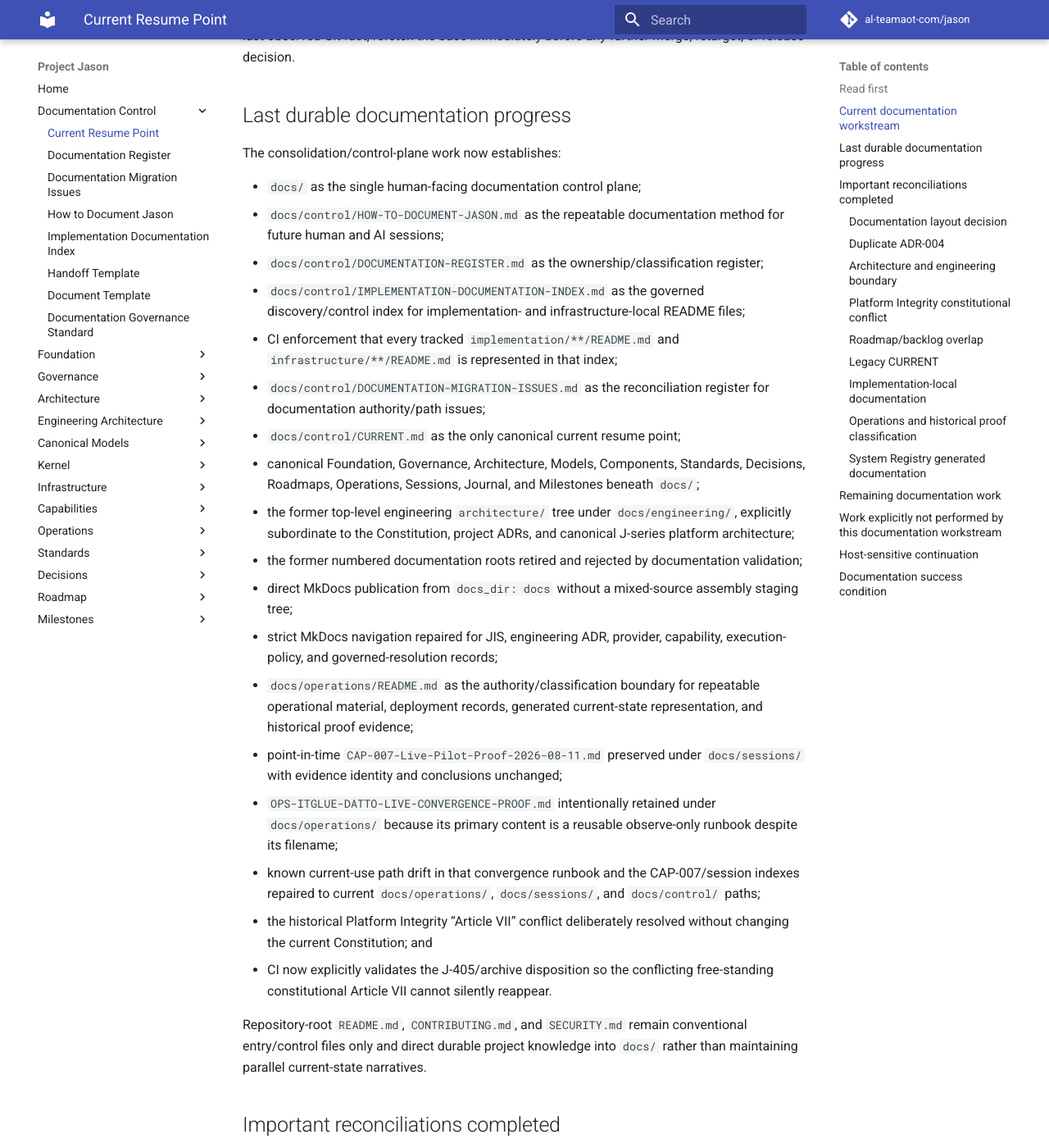
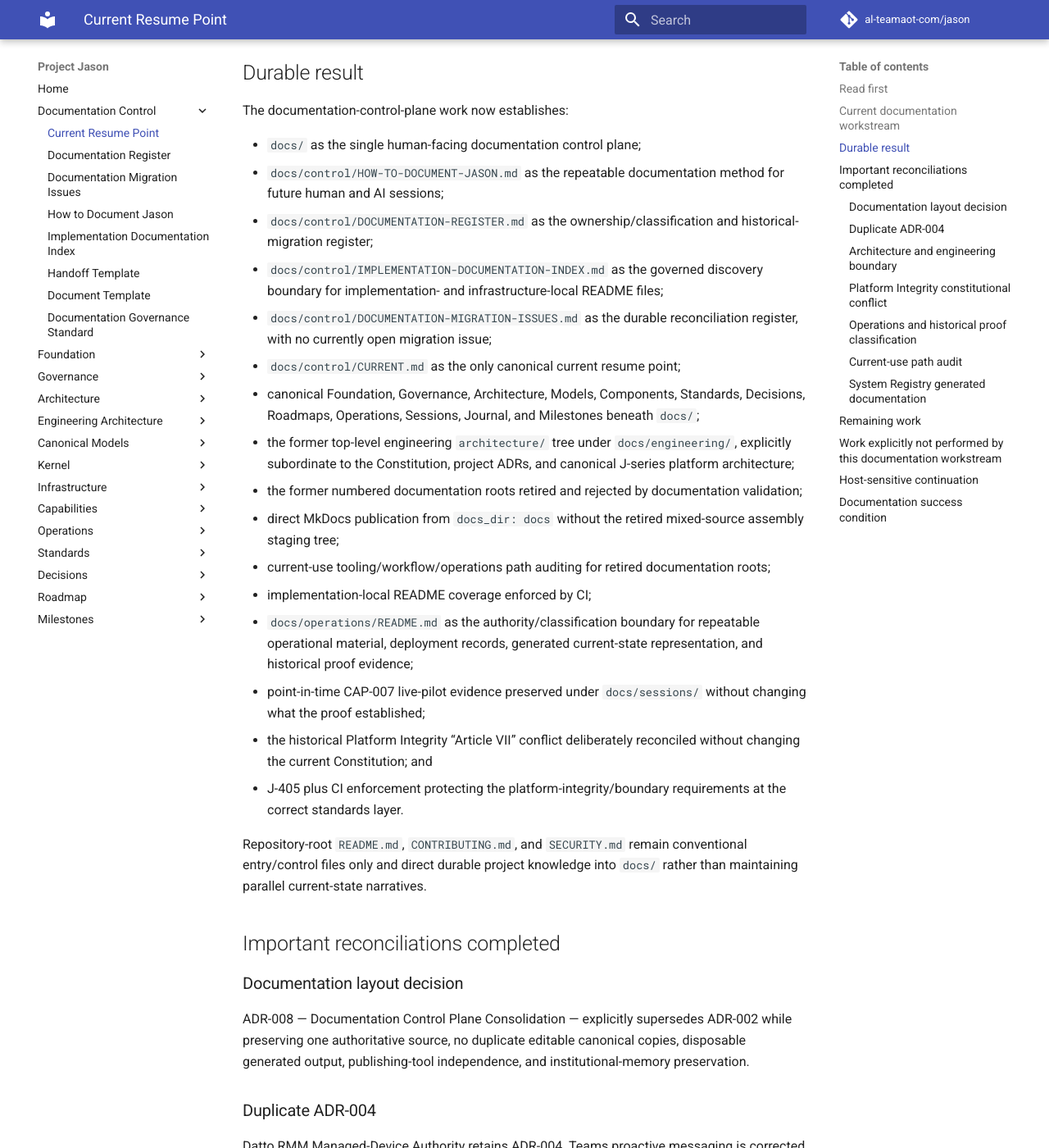
Before and after one commit to al-teamaot-com/jason, an MkDocs documentation site: the page built from docs/control/CURRENT.md, in a window 1280 px wide and 1400 px high, scrolled down 1250 px. Shown: the whole window at 82% size. Built offline with MkDocs 1.6.1 and Material for MkDocs 9.7.7, drawn with Linux system fonts in a browser that asks for light colours; comment, search, counter and statistics services are not loaded; some of the changed text lies outside the part shown.

Commit message:
Advance documentation resume point to final review

```diff
--- a/docs/control/CURRENT.md
+++ b/docs/control/CURRENT.md
@@ -1,7 +1,7 @@
 # Project Jason — Current Resume Point
 
 **Updated:** 2026-08-11
-**Status:** Documentation consolidation structurally complete; implementation-local indexing, operations/proof classification, and Platform Integrity constitutional reconciliation complete; final plain-text path audit and post-reconciliation CI/rebase check remain
+**Status:** Documentation consolidation and reconciliation complete; documentation-control validation and strict MkDocs are green; final broader CI and PR/base readiness review remain
 **Canonical purpose:** Human-readable resume point for current work. Production/runtime facts must still be established from current Git, the System Registry, and fresh host evidence when required.
 
 ## Read first
@@ -29,30 +29,28 @@
 
 `#161 — Standardize Project Jason documentation control plane`
 
-The current base branch observed during this documentation pass is `feature/jason-runtime-service` at commit `28719135e25639c48b5cce847ff83b6e4825d502`. Treat that SHA only as the last observed Git fact; refetch the base immediately before any further merge, retarget, or release decision.
+The base branch most recently observed is `feature/jason-runtime-service` at commit `28719135e25639c48b5cce847ff83b6e4825d502`. This SHA is a last-observed Git fact only; refetch the base immediately before final PR readiness or merge decisions.
 
-## Last durable documentation progress
+## Durable result
 
-The consolidation/control-plane work now establishes:
+The documentation-control-plane work now establishes:
 
 - `docs/` as the single human-facing documentation control plane;
 - `docs/control/HOW-TO-DOCUMENT-JASON.md` as the repeatable documentation method for future human and AI sessions;
-- `docs/control/DOCUMENTATION-REGISTER.md` as the ownership/classification register;
-- `docs/control/IMPLEMENTATION-DOCUMENTATION-INDEX.md` as the governed discovery/control index for implementation- and infrastructure-local README files;
-- CI enforcement that every tracked `implementation/**/README.md` and `infrastructure/**/README.md` is represented in that index;
-- `docs/control/DOCUMENTATION-MIGRATION-ISSUES.md` as the reconciliation register for documentation authority/path issues;
+- `docs/control/DOCUMENTATION-REGISTER.md` as the ownership/classification and historical-migration register;
+- `docs/control/IMPLEMENTATION-DOCUMENTATION-INDEX.md` as the governed discovery boundary for implementation- and infrastructure-local README files;
+- `docs/control/DOCUMENTATION-MIGRATION-ISSUES.md` as the durable reconciliation register, with no currently open migration issue;
 - `docs/control/CURRENT.md` as the only canonical current resume point;
 - canonical Foundation, Governance, Architecture, Models, Components, Standards, Decisions, Roadmaps, Operations, Sessions, Journal, and Milestones beneath `docs/`;
 - the former top-level engineering `architecture/` tree under `docs/engineering/`, explicitly subordinate to the Constitution, project ADRs, and canonical J-series platform architecture;
 - the former numbered documentation roots retired and rejected by documentation validation;
-- direct MkDocs publication from `docs_dir: docs` without a mixed-source assembly staging tree;
-- strict MkDocs navigation repaired for JIS, engineering ADR, provider, capability, execution-policy, and governed-resolution records;
+- direct MkDocs publication from `docs_dir: docs` without the retired mixed-source assembly staging tree;
+- current-use tooling/workflow/operations path auditing for retired documentation roots;
+- implementation-local README coverage enforced by CI;
 - `docs/operations/README.md` as the authority/classification boundary for repeatable operational material, deployment records, generated current-state representation, and historical proof evidence;
-- point-in-time `CAP-007-Live-Pilot-Proof-2026-08-11.md` preserved under `docs/sessions/` with evidence identity and conclusions unchanged;
-- `OPS-ITGLUE-DATTO-LIVE-CONVERGENCE-PROOF.md` intentionally retained under `docs/operations/` because its primary content is a reusable observe-only runbook despite its filename;
-- known current-use path drift in that convergence runbook and the CAP-007/session indexes repaired to current `docs/operations/`, `docs/sessions/`, and `docs/control/` paths;
-- the historical Platform Integrity “Article VII” conflict deliberately resolved without changing the current Constitution; and
-- CI now explicitly validates the J-405/archive disposition so the conflicting free-standing constitutional Article VII cannot silently reappear.
+- point-in-time CAP-007 live-pilot evidence preserved under `docs/sessions/` without changing what the proof established;
+- the historical Platform Integrity “Article VII” conflict deliberately reconciled without changing the current Constitution; and
+- J-405 plus CI enforcement protecting the platform-integrity/boundary requirements at the correct standards layer.
 
 Repository-root `README.md`, `CONTRIBUTING.md`, and `SECURITY.md` remain conventional entry/control files only and direct durable project knowledge into `docs/` rather than maintaining parallel current-state narratives.
 
@@ -78,30 +76,15 @@
 
 - J-002 and its Article VII remain unchanged;
 - the original Platform Integrity text is preserved at `docs/archive/governance/ARTICLE_VII_PLATFORM_INTEGRITY-Historical.md` as historical/superseded evidence;
-- `docs/standards/J-405-Platform-Integrity-and-Boundary-Enforcement.md` now owns the durable platform-integrity requirements beneath the Constitution;
+- `docs/standards/J-405-Platform-Integrity-and-Boundary-Enforcement.md` owns the durable platform-integrity requirements beneath the Constitution;
 - J-405 preserves central orchestration, approved platform contracts, prohibited bypasses, secrets/workload-identity boundaries, policy/provider separation, client isolation, integrate-before-innovate, governed exceptions, and production-readiness enforcement; and
 - documentation CI fails if the historical file reappears as current governance authority or if the J-405/archive reconciliation disappears.
 
-MIG-DOC-003 is therefore resolved.
-
-### Roadmap/backlog overlap
-
-- active capability register: `docs/roadmaps/Jason-Capability-Register.md`;
-- machine-readable roadmap status: `docs/roadmaps/Jason-Roadmap-Status.json`;
-- governed TODO/future ideas: `docs/roadmaps/Project-Jason-TODO-and-Future-Ideas.md`;
-- superseded historical roadmap: `docs/archive/roadmaps/Jason-Roadmap-Historical.md`.
-
-### Legacy CURRENT
-
-The former session checkpoint is preserved as `docs/sessions/Legacy-CURRENT-2026-08-11.md`. It is historical context, not current runtime authority.
-
-### Implementation-local documentation
-
-Package-adjacent README files are supporting implementation documentation only. The implementation-documentation index makes them discoverable and maps them to governed owners or related records; index presence does not grant architecture, governance, security, or current-state authority.
+MIG-DOC-003 is resolved.
 
 ### Operations and historical proof classification
 
-`docs/operations/README.md` now defines the rule:
+`docs/operations/README.md` defines the rule:
 
 - reusable procedures/runbooks/checklists remain in `docs/operations/`;
 - deployment/bootstrap records may remain operational records but are not substitutes for observed runtime state;
@@ -111,30 +94,40 @@
 
 MIG-DOC-005 is resolved/controlled.
 
+### Current-use path audit
+
+The final current-use audit is complete and enforced by `tools/validate_documentation_control.py` across `tools/`, `.github/workflows/`, and `docs/operations/`.
+
+Stale current operator/tool paths were repaired to `docs/control/`, `docs/operations/`, and `docs/sessions/`. The audit also removed the obsolete documentation-assembly instruction from the INF-001 checklist.
+
+One narrow historical compatibility mapping remains intentionally allowed in `tools/system_registry_docs.py`: append-only lifecycle events retain historical `08-Session-Records/...` evidence references and the generator maps them to current `docs/sessions/...` paths without rewriting immutable event history. The validator permits only that exact file/prefix case rather than excluding the file.
+
+The strengthened documentation-control validator and strict MkDocs build both pass. MIG-DOC-007 is resolved.
+
 ### System Registry generated documentation
 
 `tools/system_registry_docs.py` generates/checks `docs/operations/System-Registry-Current-Operational-State.md`. Append-only lifecycle events are not rewritten merely because documentation paths move; human rendering may resolve historical evidence references to their migrated `docs/sessions/` path.
 
-## Remaining documentation work
+## Remaining work
 
-1. Complete the final plain-text/current-use path audit described by MIG-DOC-007. Strict MkDocs and known current operator-path repairs were already green before the J-405 reconciliation; preserve historical path text when it intentionally describes former repository state.
-2. Confirm post-reconciliation CI is green, including strict MkDocs and the strengthened documentation-control validator.
-3. Refetch/reconcile draft PR #161 with the latest `feature/jason-runtime-service` state immediately before merge or retargeting.
-4. Once the final path audit, base reconciliation, and CI are clean, the documentation branch is ready for final PR review/undraft; no unresolved constitutional disposition remains.
+1. Allow the final broader `Validate Jason` and targeted PR workflows to finish after the closeout-record updates.
+2. Refetch `feature/jason-runtime-service` and PR #161 immediately before changing PR readiness state.
+3. Confirm the PR synthetic merge remains clean against the latest base and all required CI is green.
+4. If those checks remain clean, PR #161 is ready to leave draft for final review. No unresolved documentation migration or constitutional disposition remains.
 
 ## Work explicitly not performed by this documentation workstream
 
-No production container, OpenClaw bridge, Jason runtime, provider credential, System Registry lifecycle state, authority grant, or host configuration is changed by this offline documentation-standardization work.
+No production container, OpenClaw bridge, Jason runtime, provider credential, System Registry lifecycle state, authority grant, or host configuration is changed by this documentation-standardization work.
 
 This record does not claim the latest production runtime state. If another workstream has advanced runtime development, reconcile current Git/System Registry/host evidence before continuing host-sensitive work.
 
 ## Host-sensitive continuation
 
-Live Teams/OpenClaw/Jason work is outside the authority of this offline documentation cleanup. A future host session must use fresh ingress/orchestration/System Registry evidence rather than this document or conversational memory to determine current runtime state.
+Live Teams/OpenClaw/Jason work is outside the authority of this documentation cleanup. A future host session must use fresh ingress/orchestration/System Registry evidence rather than this document or conversational memory to determine current runtime state.
 
 ## Documentation success condition
 
-Structural consolidation is evidenced by the direct `docs/` tree building cleanly under strict MkDocs and by repository validation after navigation/index repairs. The final reconciliation pass must retain that green state before PR #161 is ready to leave draft.
+The documentation control plane is structurally and semantically complete when the final PR validation remains green against the current base.
 
 Ongoing documentation governance is successful when:
 
@@ -144,5 +137,6 @@
 - implementation-local documentation is indexed and bounded as supporting material;
 - historical proofs remain evidence rather than current-state authority;
 - constitutional/governance conflicts are deliberately reconciled rather than silently normalized;
+- current-use references cannot drift back to retired documentation roots unnoticed;
 - documentation remains indexed, portable, versioned, and provider/tool independent; and
 - a future contributor can reconstruct Jason's governance, architecture, engineering boundaries, operating method, proof history, and safe next action without access to chat history.
```
Also changed, not shown: other parts of docs/control/CURRENT.md (+2 -2 lines).
